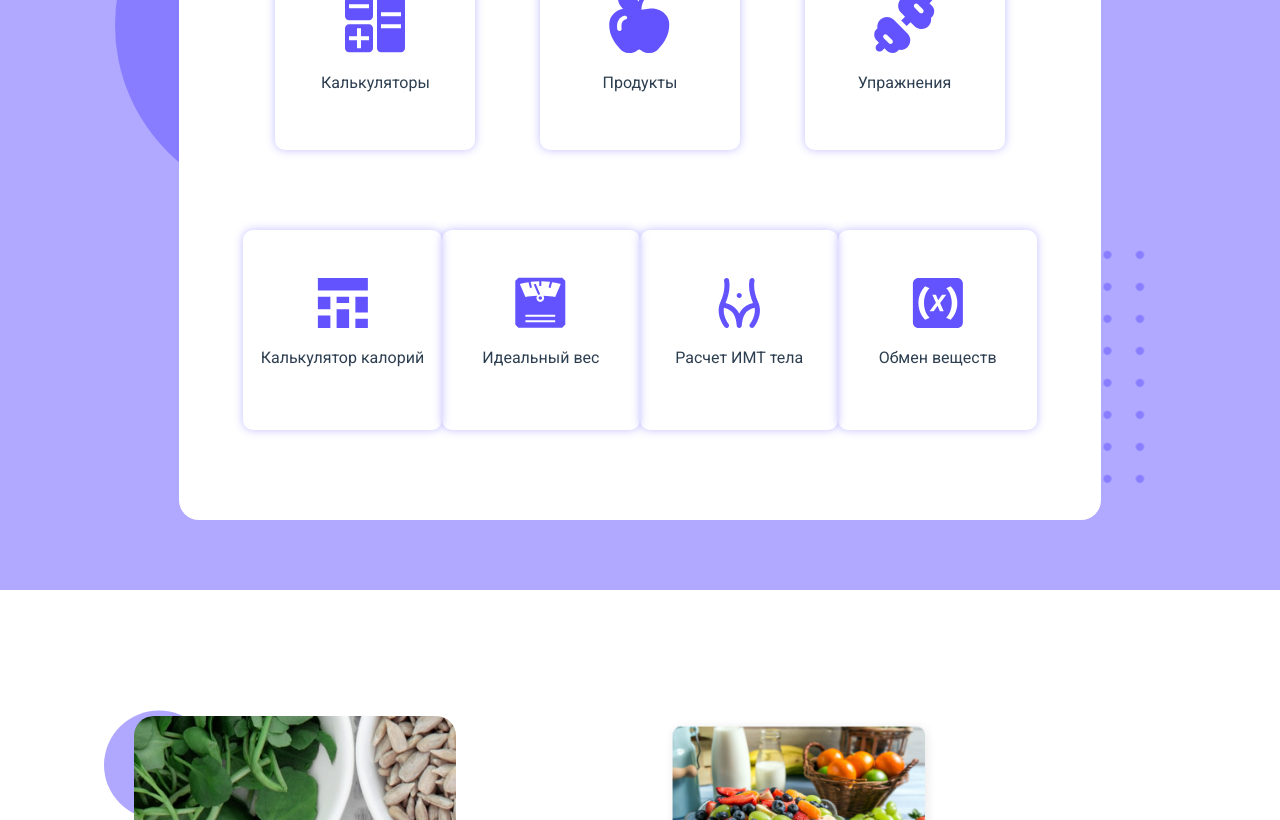
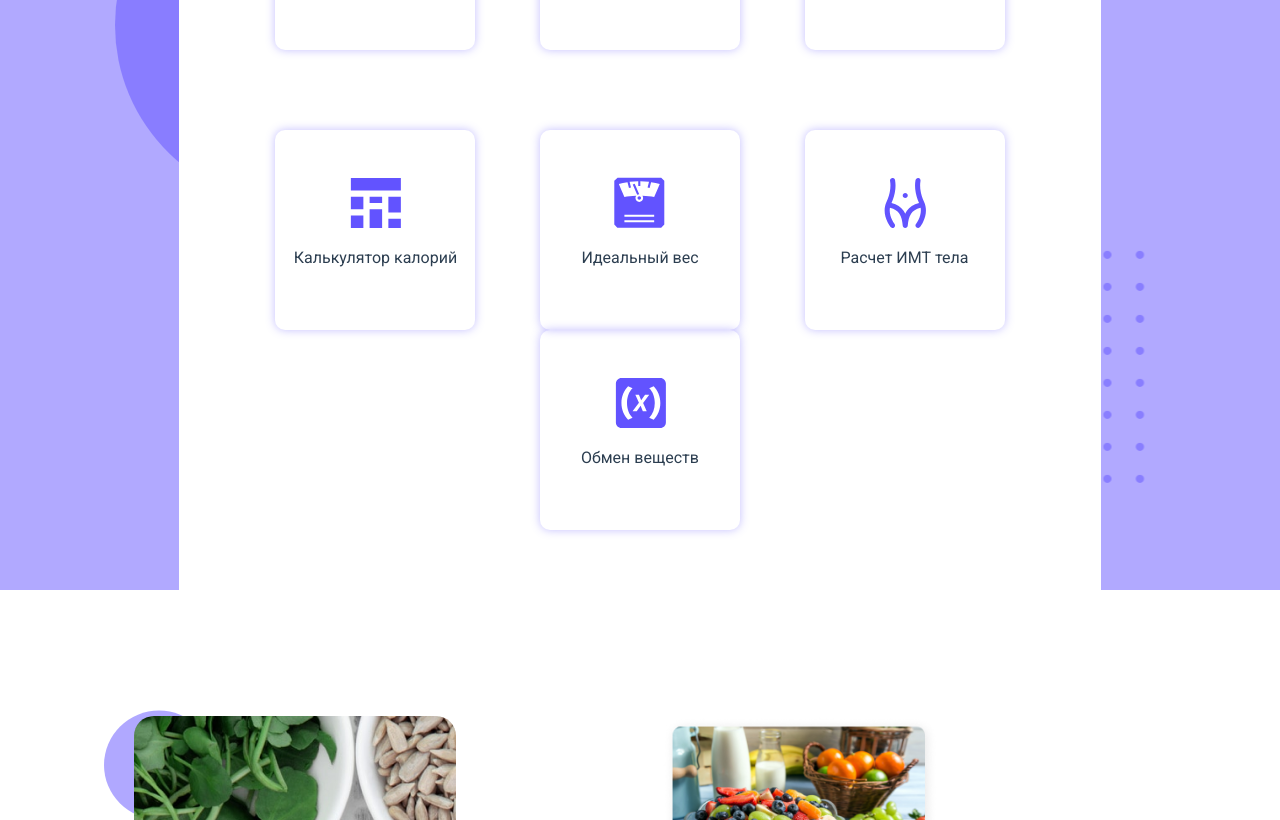
Before and after one commit to IMPOSTOR15/upp-app, a Vue app: page /#/ in a window 1280 px wide. Shown: the part 1080-1900 px from the top of the page. Built offline with nearby package versions, Linux system fonts and the light colour scheme.

Commit message:
fix logo

```diff
--- a/src/components/MainPage/Slides/FirstSlideComponent.vue
+++ b/src/components/MainPage/Slides/FirstSlideComponent.vue
@@ -101,6 +101,7 @@ export default {
 .top-row {
   display: flex;
   flex-direction: row;
+  flex-wrap: wrap;
   justify-content: space-between;
   padding-top: 50px;
   margin: 40px 5vw;
@@ -110,6 +111,7 @@ export default {
 .bottom-row {
   display: flex;
   flex-direction: row;
+  flex-wrap: wrap;
   justify-content: space-between;
   padding-bottom: 50px;
   margin: 40px 5vw;
--- a/src/components/NavbarComponent.vue
+++ b/src/components/NavbarComponent.vue
@@ -53,8 +53,6 @@
 </template>
 
 <script>
-import { useStore } from 'vuex'
-
 export default {
   data(){
     return{
@@ -94,15 +92,12 @@ export default {
     })
   },
   setup() {
-    const store = useStore();
     const elem = null;
     const activeElem = null;
 
     return {
-      store,
       elem,
       activeElem,
-      user: store.state.user,
     }
   },
 }
@@ -120,11 +115,7 @@ export default {
 
 header {
   display: flex;
-
   align-items: center;
-  /* padding: 30px 10%; */
-  /* background-color: #27272c; */
-
   opacity: 96%;
   position: -webkit-sticky;
   position: sticky;
@@ -139,10 +130,8 @@ nav{
   background: #fff;
   align-items: center;
   justify-content: center;
-
   grid-row-start: 1;
   grid-column-start: 2;
-
   border-radius: 10px;
   height: 58px;
   box-shadow: 0px 5px 24px -4px rgba(65, 0, 90, 0.39);
@@ -153,9 +142,7 @@ input,.menu__btn,span{
 }
 
 .logo {
-
   justify-self: start;
-
   cursor: pointer;
   height: 65px;
   width: 97px;
@@ -164,25 +151,10 @@ input,.menu__btn,span{
 .nav-container {
   display: grid;
   margin-top: 15px;
-
   grid-template-columns: 2fr 2fr 1fr;
-
   align-items: center;
   gap: 60px;
 }
-
-/* nav { */
-  /* background: #fff; */
-  /* display: flex; */
-  /* align-items: center; */
-  /* justify-content: center;  */
-  /* border: 2px solid black; */
-  /* border-radius: 10px;  */
-  /* height: 58px; */
-  /* -webkit-box-shadow: 0px 5px 24px -4px rgba(65, 0, 90, 0.39); */
-  /* -moz-box-shadow: 0px 5px 24px -4px rgba(65, 0, 90, 0.39); */
-  /* box-shadow: 0px 5px 24px -4px rgba(65, 0, 90, 0.39); */
-/* } */
 
 
 .nav__links a,
@@ -202,24 +174,14 @@ input,.menu__btn,span{
   width: 11vw;
 }
 
-/* .nav__links li a {
-  transition: color 0.3s ease 0s;
-} */
 
 .nav__links li a:hover {
   color: #6253FF;
-
   border-bottom: 2.5px solid #6153ff2d;
   padding-bottom: 3px;
   transition: padding-bottom .08s;
 }
 
-
-/* Странная штука */
-/* nav a.router-link-exact-active {
-  border-bottom: 2.5px solid #6253FF;
-  padding-bottom: 3px;
-} */
 
 .btn-container{
   justify-self: end;
@@ -233,7 +195,6 @@ input,.menu__btn,span{
   cursor: pointer;
   width: 200px;
   height: 56px;
-  /* transition: background-color 0.3s ease 0s; */
   color: #edf0f1;
   background-color: #6253FF;
 }
@@ -244,24 +205,10 @@ input,.menu__btn,span{
   display: none;
 }
 
-/* .btn-text {
-  color: #fff;
-  font-size: 19px;
-  text-align: center;
-} */
-
-/* странная штука */
-/* .account-btn {
-  margin-left: -240px;
-  margin-right: 20px;
-} */
-
 @media (max-width: 1200px) {
   .nav-container {
     grid-template-columns: 1fr 3fr 1fr;
-
   }
-
   .cta{
     width: 100px;
   }
@@ -364,13 +311,10 @@ input,.menu__btn,span{
   }
 
   .nav__links_menuName{
-
     font-size: 24px;
     font-weight: 600;
     display: block;
   }
-
-
 }
 
 
```
Also changed, not shown: src/assets/NavLogo.png, src/assets/NavLogo.svg (added).
